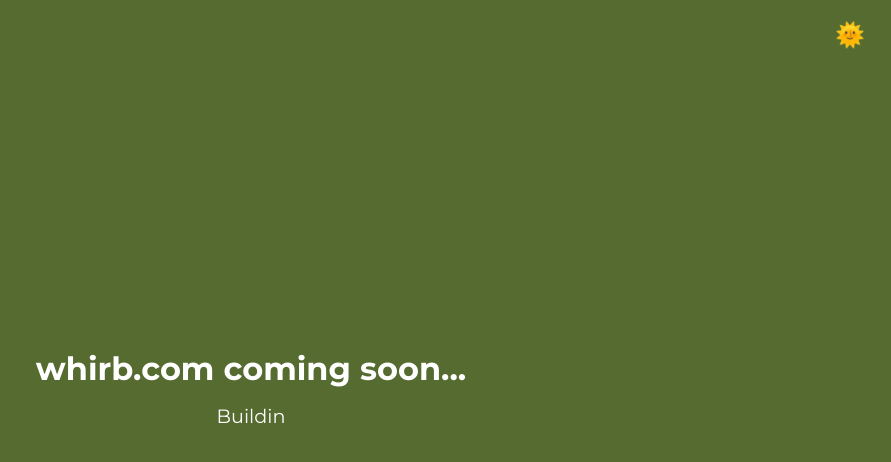
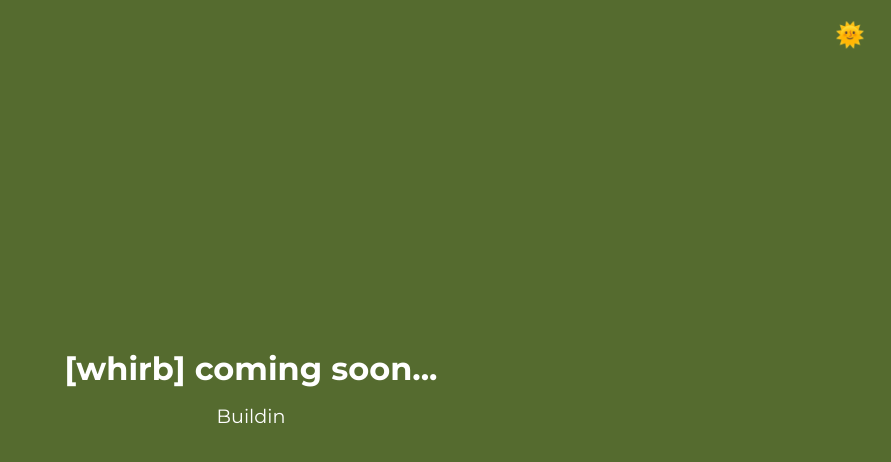
Before and after one commit to danielzh310/maustique, a plain HTML site: page index.html in a window 1280 px wide. Shown: the whole page, without its empty margins (389-1280 px from the left). Drawn offline with Linux system fonts and the light colour scheme.

Commit message:
Update index.html

```diff
--- a/index.html
+++ b/index.html
@@ -11,7 +11,7 @@
 <body>
     <button id="toggle-dark-mode" title="Toggle Dark Mode">🌞</button>
     <div id="container">
-        <h1>whirb.com coming soon...</h1>
+        <h1>[whirb] coming soon...</h1>
         <p id="typed-text"></p>
     </div>
     <script src="scripts.js"></script>
```
